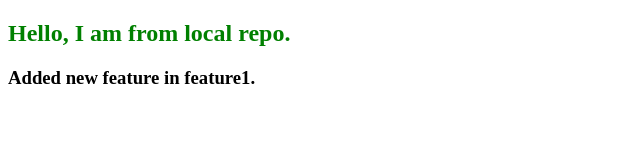
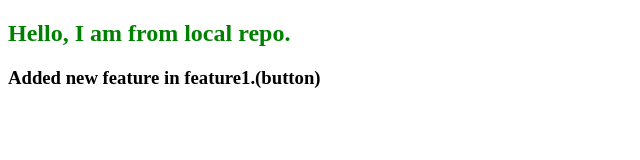
Before and after one commit to dawatamng90/local-repo, a plain HTML site: page index.html in a window 1280 px wide. Shown: the full height of the page, 0-640 px from the left. Drawn offline with Linux system fonts and the light colour scheme.

```diff
--- a/index.html
+++ b/index.html
@@ -10,7 +10,7 @@
 
 <body>
     <h2>Hello, I am from local repo.</h2>
-    <h3>Added new feature in feature1.</h3>
+    <h3>Added new feature in feature1.(button)</h3>
 </body>
 
 </html>
```
